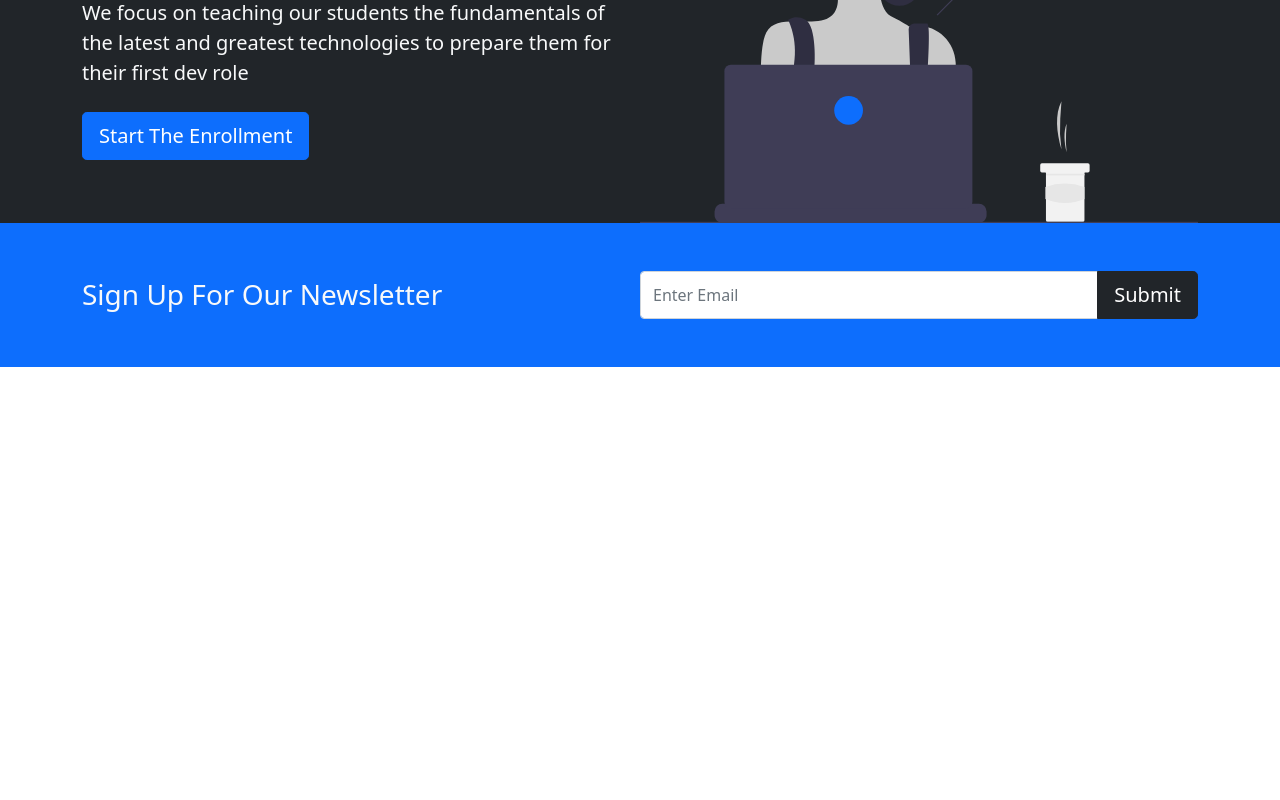
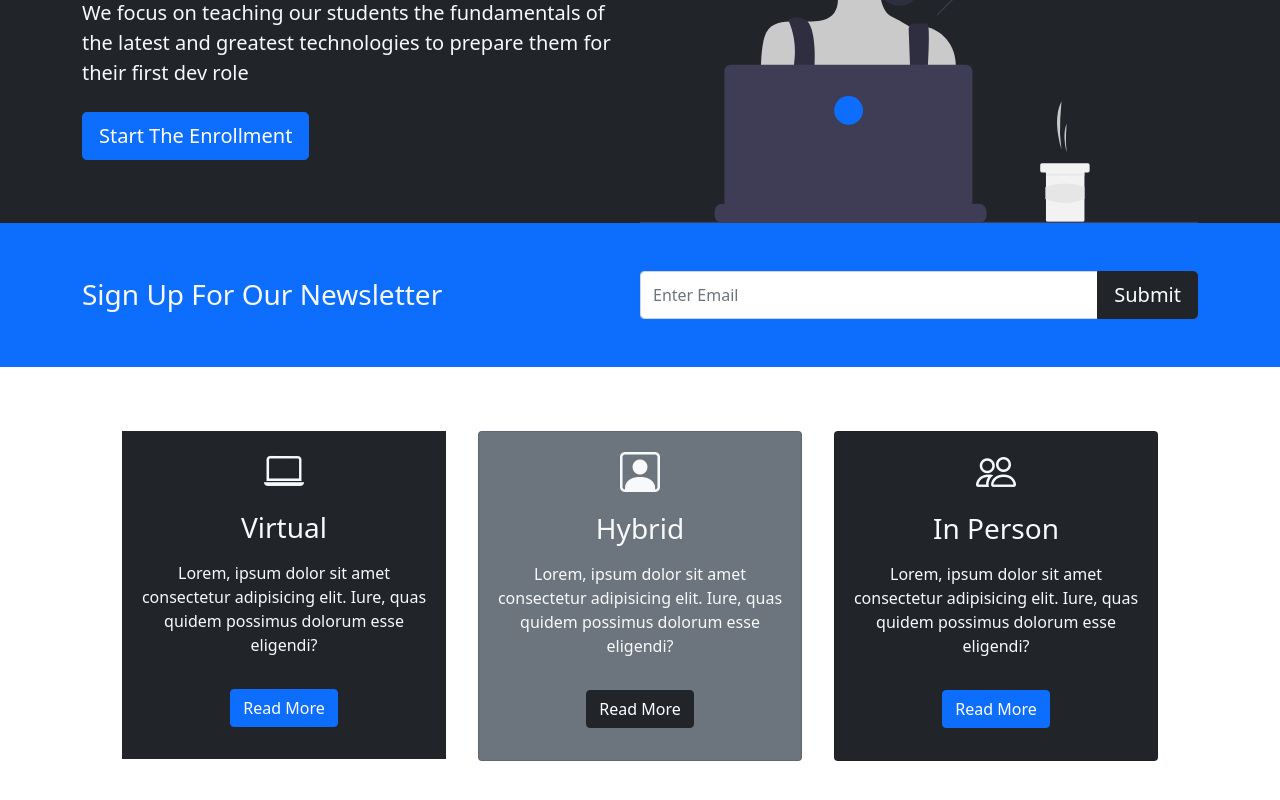
Before and after one commit to GalPalas/Bootstrap-5-Website, a React (Create React App) app: page / in a window 1280 px wide. Shown: the part 258-1058 px from the top of the page. Before the commit the page ends 800 px from the top, so only its background shows below. Built offline with nearby package versions, Linux system fonts and the light colour scheme.

Commit message:
create boxes section

```diff
--- a/package.json
+++ b/package.json
@@ -7,6 +7,7 @@
     "@testing-library/react": "^11.2.7",
     "@testing-library/user-event": "^12.8.3",
     "bootstrap": "^5.0.1",
+    "bootstrap-icons": "^1.5.0",
     "node-sass": "^6.0.0",
     "react": "^17.0.2",
     "react-dom": "^17.0.2",
--- /dev/null
+++ b/src/components/boxes/boxes.jsx
@@ -0,0 +1,67 @@
+import React from "react";
+import "./boxes.scss";
+
+function Boxes() {
+  return (
+    <section>
+      <div className="container p-5">
+        <div className="row text-center">
+          <div className="col-md p-3">
+            <div className="bg-dark text-light">
+              <div className="card-body text-center">
+                <div className="h1 mb-3">
+                  <i className="bi bi-laptop"></i>
+                </div>
+                <h3 className="card-title mb-3">Virtual</h3>
+                <p className="card-text">
+                  Lorem, ipsum dolor sit amet consectetur adipisicing elit.
+                  Iure, quas quidem possimus dolorum esse eligendi?
+                </p>
+                <a href="/#" className="btn btn-primary m-3">
+                  Read More
+                </a>
+              </div>
+            </div>
+          </div>
+          <div className="col-md p-3">
+            <div className="card bg-secondary text-light">
+              <div className="card-body text-center">
+                <div className="h1 mb-3">
+                  <i className="bi bi-person-square"></i>
+                </div>
+                <h3 className="card-title mb-3">Hybrid</h3>
+                <p className="card-text">
+                  Lorem, ipsum dolor sit amet consectetur adipisicing elit.
+                  Iure, quas quidem possimus dolorum esse eligendi?
+                </p>
+                <a href="/#" className="btn btn-dark m-3">
+                  Read More
+                </a>
+              </div>
+            </div>
+          </div>
+          <div className="col-md p-3">
+            {" "}
+            <div className="card bg-dark text-light">
+              <div className="card-body text-center">
+                <div className="h1 mb-3">
+                  <i className="bi bi-people"></i>
+                </div>
+                <h3 className="card-title mb-3">In Person</h3>
+                <p className="card-text">
+                  Lorem, ipsum dolor sit amet consectetur adipisicing elit.
+                  Iure, quas quidem possimus dolorum esse eligendi?
+                </p>
+                <a href="/#" className="btn btn-primary m-3">
+                  Read More
+                </a>
+              </div>
+            </div>
+          </div>
+        </div>
+      </div>
+    </section>
+  );
+}
+
+export default Boxes;
--- a/src/components/pages/welcomePage.jsx
+++ b/src/components/pages/welcomePage.jsx
@@ -1,12 +1,14 @@
 import React from "react";
 import Showcase from "../showcase/showcase";
 import Newsletter from "../newsletter/newsletter";
+import Boxes from "../boxes/boxes";
 
 function WelcomePage() {
   return (
     <div>
       <Showcase />
       <Newsletter />
+      <Boxes />
     </div>
   );
 }
--- a/src/components/showcase/showcase.jsx
+++ b/src/components/showcase/showcase.jsx
@@ -7,9 +7,9 @@ function Showcase() {
         <div className="d-sm-flex align-items-center justify-content-between">
           <div>
             <h1>
-              Become a <span class="text-warning"> Web Developer </span>
+              Become a <span className="text-warning"> Web Developer </span>
             </h1>
-            <p class="lead my-4">
+            <p className="lead my-4">
               We focus on teaching our students the fundamentals of the latest
               and greatest technologies to prepare them for their first dev role
             </p>
--- a/src/index.js
+++ b/src/index.js
@@ -3,6 +3,7 @@ import ReactDOM from "react-dom";
 import "./index.scss";
 import App from "./App";
 import "bootstrap/scss/bootstrap.scss";
+import "bootstrap-icons/font/bootstrap-icons.css";
 
 ReactDOM.render(
   <React.StrictMode>
```
Also changed, not shown: src/components/boxes/boxes.scss (added), 1 other file (tests, documents, lock files or other folders).
